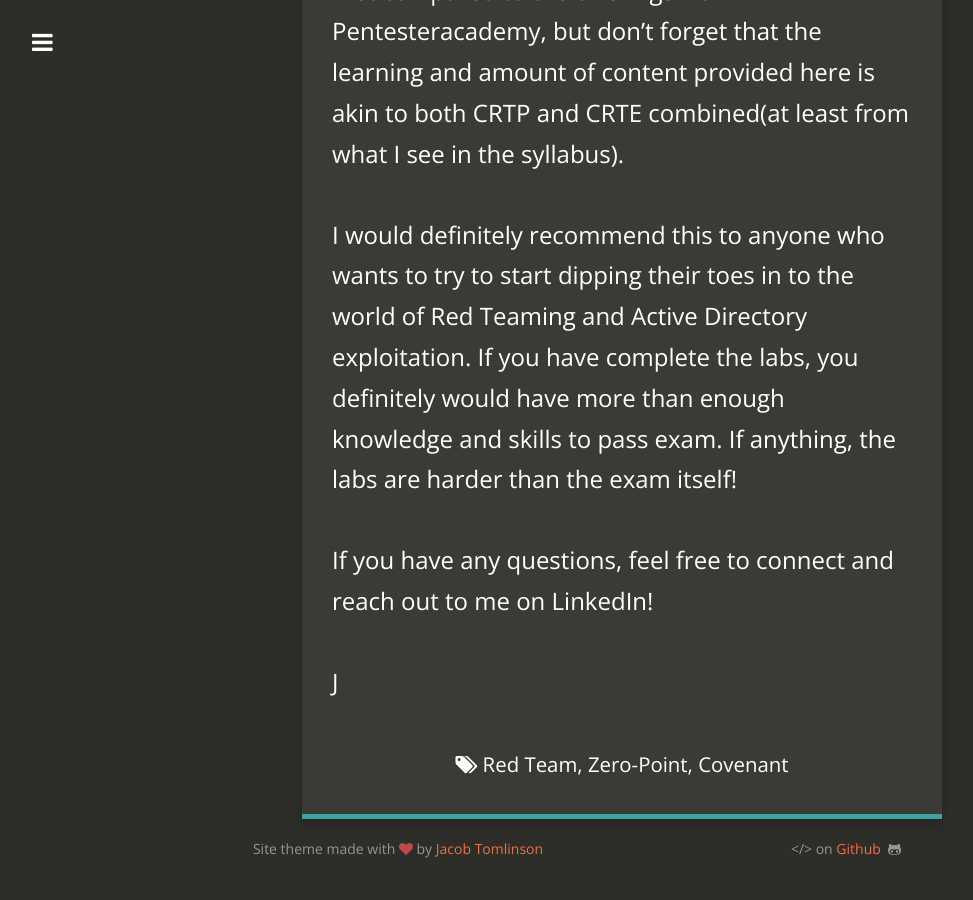
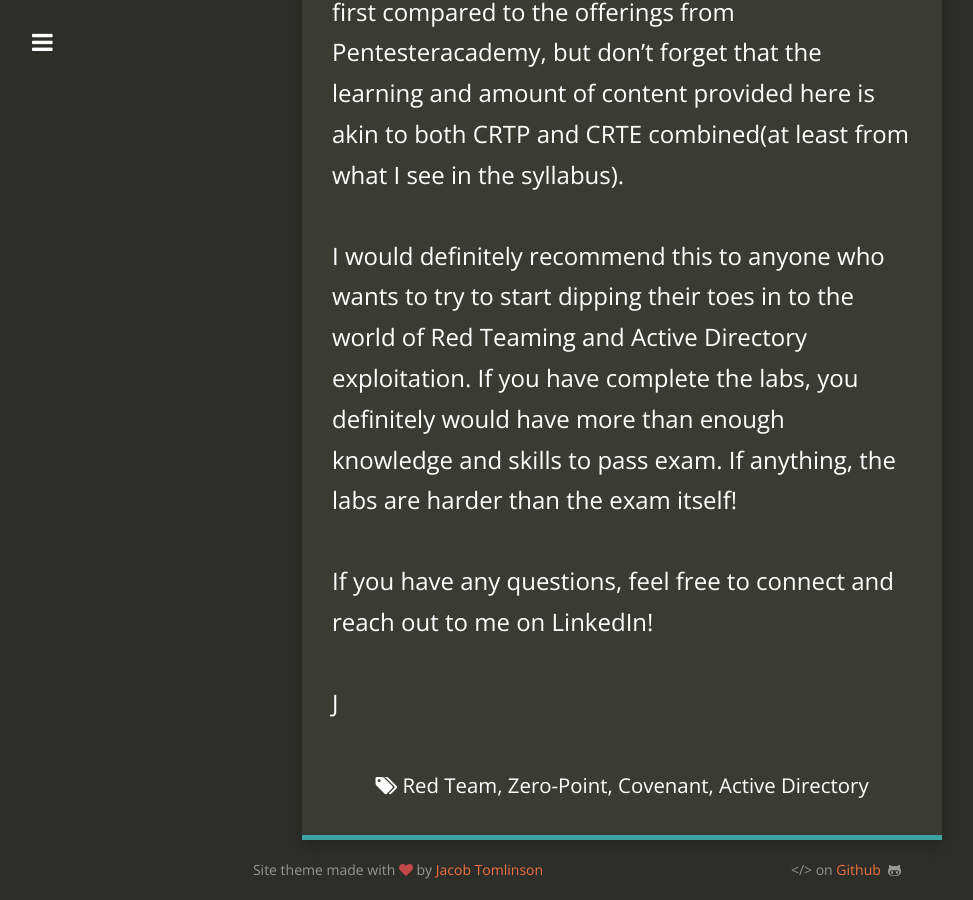
Before and after one commit to Dreamscent/Dreamscent.github.io, a Jekyll site: the page built from _posts/2021-04-01-Certified-Red-Team-Operator-Review.md, in a window 1280 px wide and 900 px high, scrolled down 12872 px. Shown: the whole window, without its empty margins (18-991 px from the left). Built offline with Jekyll 4.4.1, drawn with Linux system fonts in a browser that asks for light colours; nearby versions of some CDN libraries; before the commit the page ends 13751 px from its top, so only the background shows below that.

Commit message:
Update 2021-04-01-Certified-Red-Team-Operator-Review.md

```diff
--- a/_posts/2021-04-01-Certified-Red-Team-Operator-Review.md
+++ b/_posts/2021-04-01-Certified-Red-Team-Operator-Review.md
@@ -10,7 +10,7 @@
  - Red Team
  - Zero-Point
  - Covenant
-
+ - Active Directory
 ---
 
 
@@ -208,6 +208,7 @@
 [Link][10]
 
 
+---
 
 ## The good and bad
 
```
